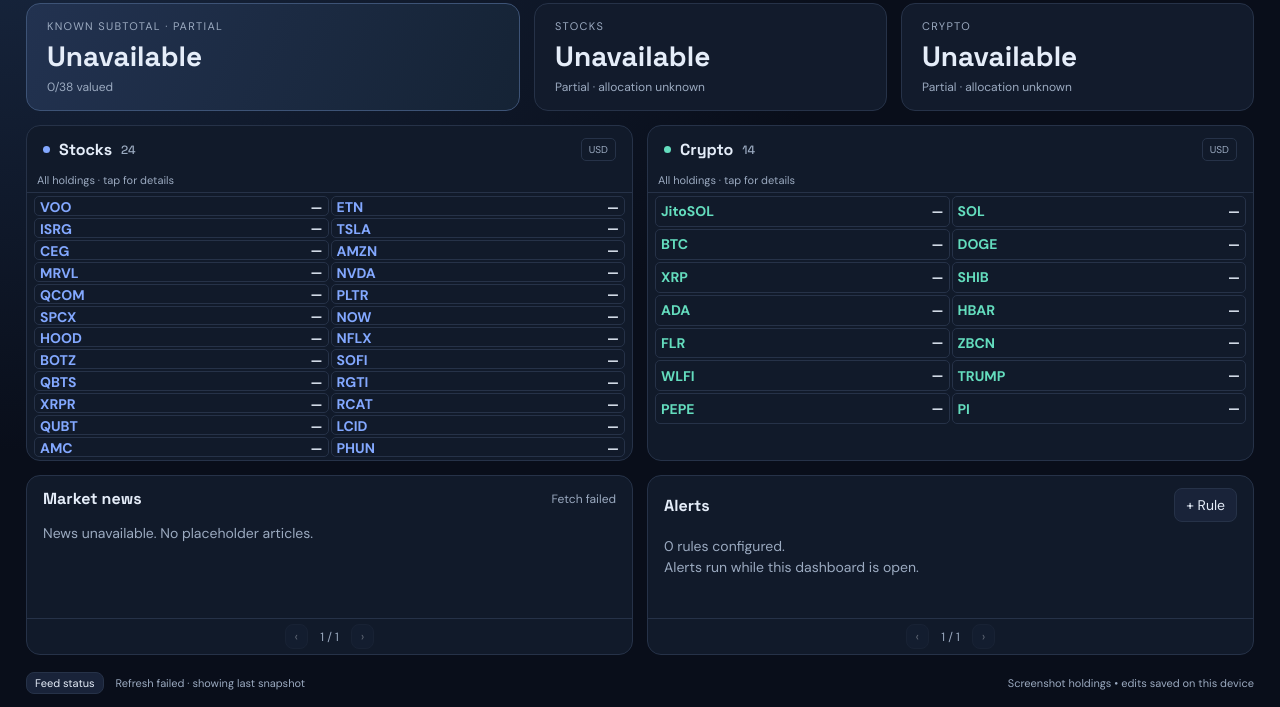
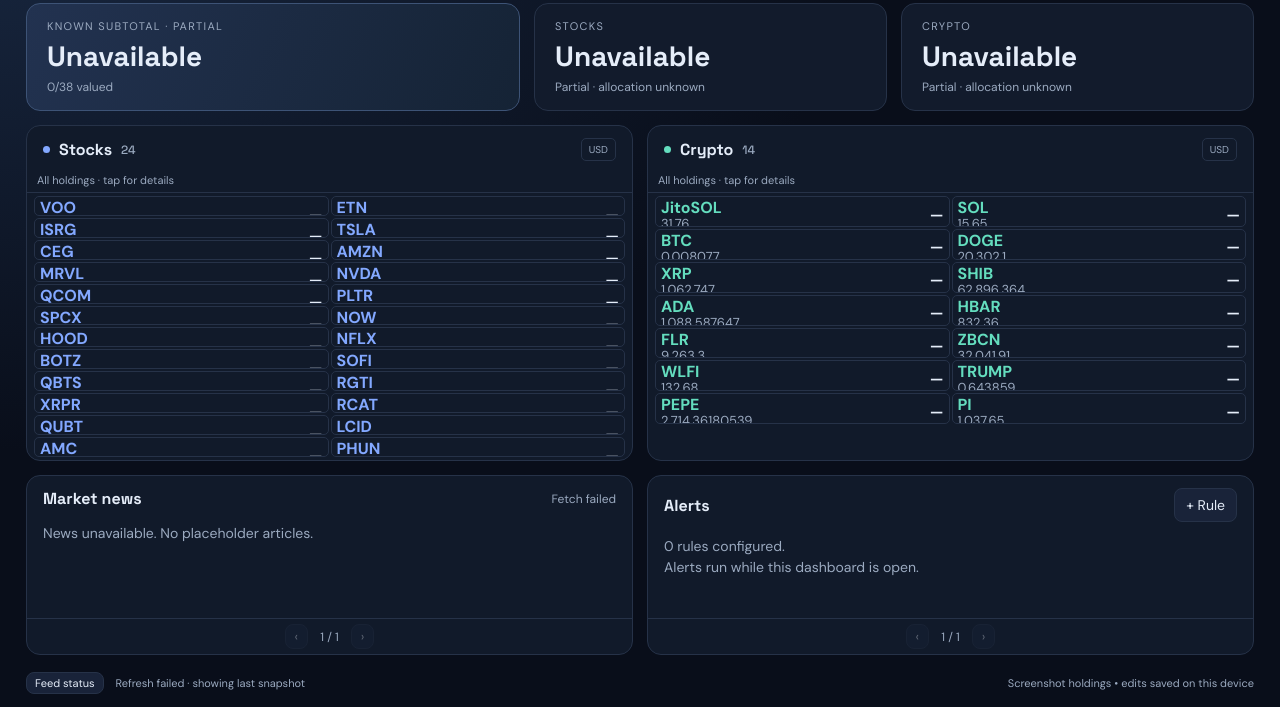
Before and after one commit to Gonzo0906/gonzo-portfolio-dashboard, a website: page public/index.html in a window 1280 px wide. Shown: the part 93-800 px from the top of the page. Drawn offline with Linux system fonts and the light colour scheme; no server answers.

Commit message:
Enlarge holdings symbols, quantities and values

```diff
--- a/public/style.css
+++ b/public/style.css
@@ -78,3 +78,11 @@
 #news,#alerts{font-size:14px}.newsitem b{font-size:14px}.newsitem small{font-size:12px}
 @media(max-width:750px){.holding b{font-size:12px}.holding div:nth-child(3) b{font-size:clamp(10px,2.8vw,12px)}.newsitem b,#alerts{font-size:12px}.newsitem small{font-size:11px}.columnlabels{font-size:10px}}
 @media(max-height:500px){.holding b{font-size:12px}.holding div:nth-child(3) b{font-size:10px}.newsitem b{font-size:11px;-webkit-line-clamp:1}.newsitem small{font-size:10px;margin-top:2px}}
+
+/* Emphasize symbols, quantities and market values. */
+.holding .asset{font-size:16px}.holding div:nth-child(3) b{font-size:15px}
+.holding div:first-child small{font-size:13px}
+@media(min-width:751px) and (min-height:600px){.holding div:first-child small{display:block}}
+@media(max-width:750px){.holding .asset{font-size:13px}.holding div:nth-child(3) b{font-size:clamp(10.5px,2.9vw,12.5px)}.holding div:first-child small{font-size:10px;line-height:1.1;max-width:100%}}
+@media(max-width:750px) and (min-height:700px){.holding div:first-child small{display:block}}
+@media(max-height:500px){.holding .asset{font-size:13px}.holding div:nth-child(3) b{font-size:10.5px}}
```
